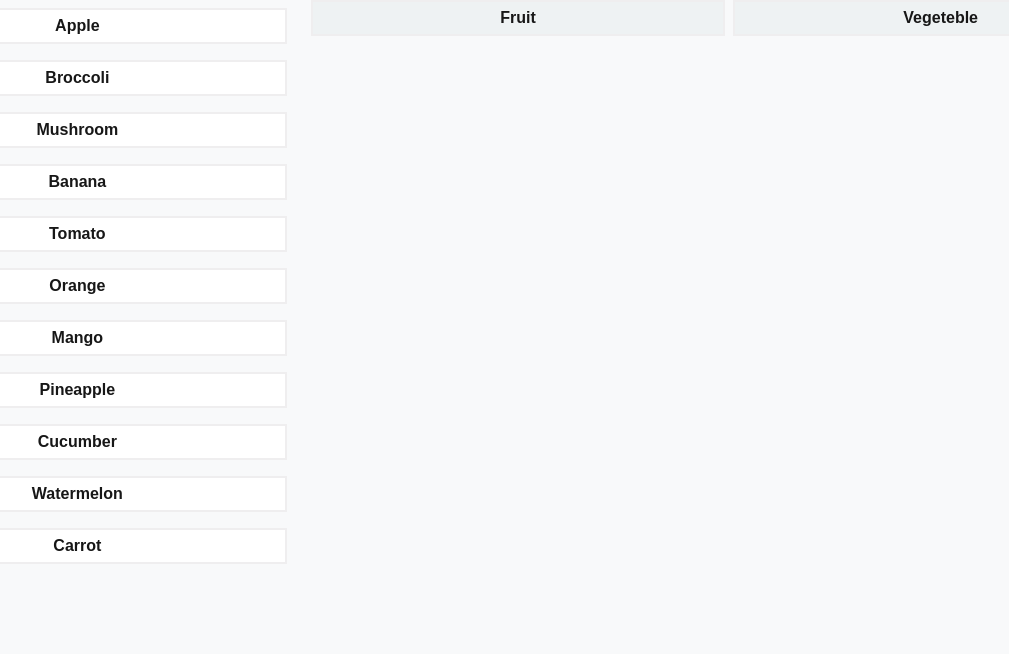
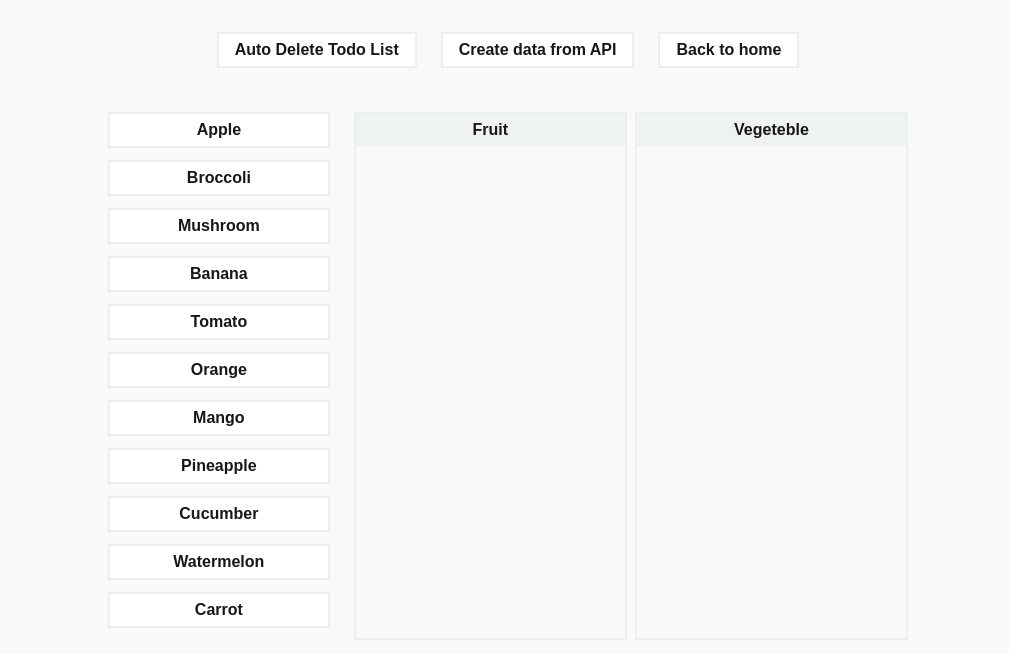
Before and after one commit to NatawatDev/7-solutions-test, a Next.js app: page /views/auto-todo in a window 1280 px wide. Shown: the top 654 px of the page, without its empty margins (132-1141 px from the left). Built offline with nearby package versions, Linux system fonts and the light colour scheme.

Commit message:
add: nav

```diff
--- a/app/components/BaseButton.tsx
+++ b/app/components/BaseButton.tsx
@@ -9,7 +9,7 @@ const BaseButton: React.FC<BaseButtonProps> = ({ title = 'Default Button', actio
       <button
         disabled={isDisable}
         onClick={action}
-        className='font-semibold text-[16px] px-4 py-1 bg-white border-2 border-[#efeeef] my-2 hover:bg-[#f6f9fb] disabled:bg-[#c0c0c0] disabled:text-white'
+        className='font-semibold text-[16px] px-4 py-1 bg-white border-2 border-[#efeeef] mb-3 hover:bg-[#f6f9fb] disabled:bg-[#c0c0c0] disabled:text-white'
       >
         {title}
       </button>
--- /dev/null
+++ b/app/components/Navbar.tsx
@@ -0,0 +1,28 @@
+'use client'
+
+import React from 'react'
+import BaseButton from "./BaseButton";
+import { TaskButton } from "../types"
+import { useRouter  } from "next/navigation";
+
+const Navbar = () => {
+  const taskButton: TaskButton[] = [
+    { title: 'Auto Delete Todo List', path: '/views/auto-todo' },
+    { title: 'Create data from API', path: '/views/transformdata' },
+    { title: 'Back to home', path: '/' }
+  ]
+  const router = useRouter()
+
+  const nextPage = (path: string): void => {
+    router.push(path)
+  }
+  return (
+    <div className="w-full flex items-center justify-center p-8 gap-6">
+    {taskButton.map((item, index) => (
+      <BaseButton key={index} title={item.title} action={() => nextPage(item.path)} />
+    ))}
+    </div>
+  )
+}
+
+export default Navbar
--- a/app/layout.tsx
+++ b/app/layout.tsx
@@ -1,4 +1,5 @@
 import type { Metadata } from "next";
+import Navbar from "./components/Navbar";
 import localFont from "next/font/local";
 import "./globals.css";
 
@@ -14,8 +15,8 @@ const geistMono = localFont({
 });
 
 export const metadata: Metadata = {
-  title: "Create Next App",
-  description: "Generated by create next app",
+  title: "7-solutions-test/Natawat",
+  description: "The project was created for the purpose of testing for the Frontend Developer position at 7solutions."
 };
 
 export default function RootLayout({
@@ -28,7 +29,10 @@ export default function RootLayout({
       <body
         className={`${geistSans.variable} ${geistMono.variable} antialiased`}
       >
-        {children}
+        <Navbar />
+        <div className="main-container">
+          {children}
+        </div>
       </body>
     </html>
   );
--- a/app/page.tsx
+++ b/app/page.tsx
@@ -1,25 +1,9 @@
 'use client'
 
-import BaseButton from "./components/BaseButton";
-import { TaskButton } from "./types"
-import { useRouter  } from "next/navigation";
-
 export default function Home() {
-  const taskButton: TaskButton[] = [
-    { title: 'Auto Delete Todo List', path: '/auto-todo' },
-    { title: 'Create data from API', path: '/transformdata' }
-  ]
-  const router = useRouter()
-
-  const nextPage = (path: string): void => {
-    router.push(`/views/${path}`)
-  }
-
   return (
-    <div className="w-full flex items-center justify-items-center p-8 pb-20 gap-6">
-      {taskButton.map((item, index) => (
-        <BaseButton key={index} title={item.title} action={() => nextPage(item.path)} />
-      ))}
-    </div>
+    <>
+      this is home
+    </>
   );
 }
--- a/app/views/auto-todo/page.tsx
+++ b/app/views/auto-todo/page.tsx
@@ -45,22 +45,21 @@ const AutoTodoPage = () => {
   }
 
   return (
-    <div className='container m-auto w-full h-full flex gap-6'>
-      <div className='flex flex-col w-[50%]'>
+    <div className='m-auto px-60 w-full h-full flex gap-6'>
+      <div className='flex flex-col w-[40%] h-full'>
         <ItemColumn dataList={selectedItems.filter((item) => !item.isSelected)} action={handleSelect} />
       </div>
-      <div className='w-full h-full flex gap-2'>
-        <div className='w-full flex flex-col text-center border-2 border-[#efeeef]'>
+      <div className='w-full flex gap-2'>
+        <div className='w-full flex flex-col text-center border-2 border-[#efeeef] h-full'>
           <p className='font-bold w-full bg-[#eef2f3] py-1'>Fruit</p>
           <ItemColumn dataList={selectedItems.filter((item) => item.type === 'Fruit' && item.isSelected)} action={(item) => handleClick(item, false)} />
         </div>
 
-        <div className='w-full flex flex-col text-center border-2 border-[#efeeef]'>
+        <div className='w-full flex flex-col text-center border-2 border-[#efeeef] h-full'>
           <p className='font-bold bg-[#eef2f3] py-1'>Vegeteble</p>
           <ItemColumn dataList={selectedItems.filter((item) => item.type === 'Vegetable' && item.isSelected)} action={(item) => handleClick(item, false)} />
         </div>
       </div>
-
     </div>
   )
 }
--- a/app/views/transformdata/page.tsx
+++ b/app/views/transformdata/page.tsx
@@ -24,8 +24,9 @@ const Transformdata = () => {
 
   return (
     <div>
-      <h1>User Data</h1>
-      <pre>{JSON.stringify(userData, null, 2)}</pre>
+      {Object.keys(userData).length > 0 && (
+        <pre>{JSON.stringify(userData, null, 2)}</pre>
+      )}
     </div>
   );
 }
```
